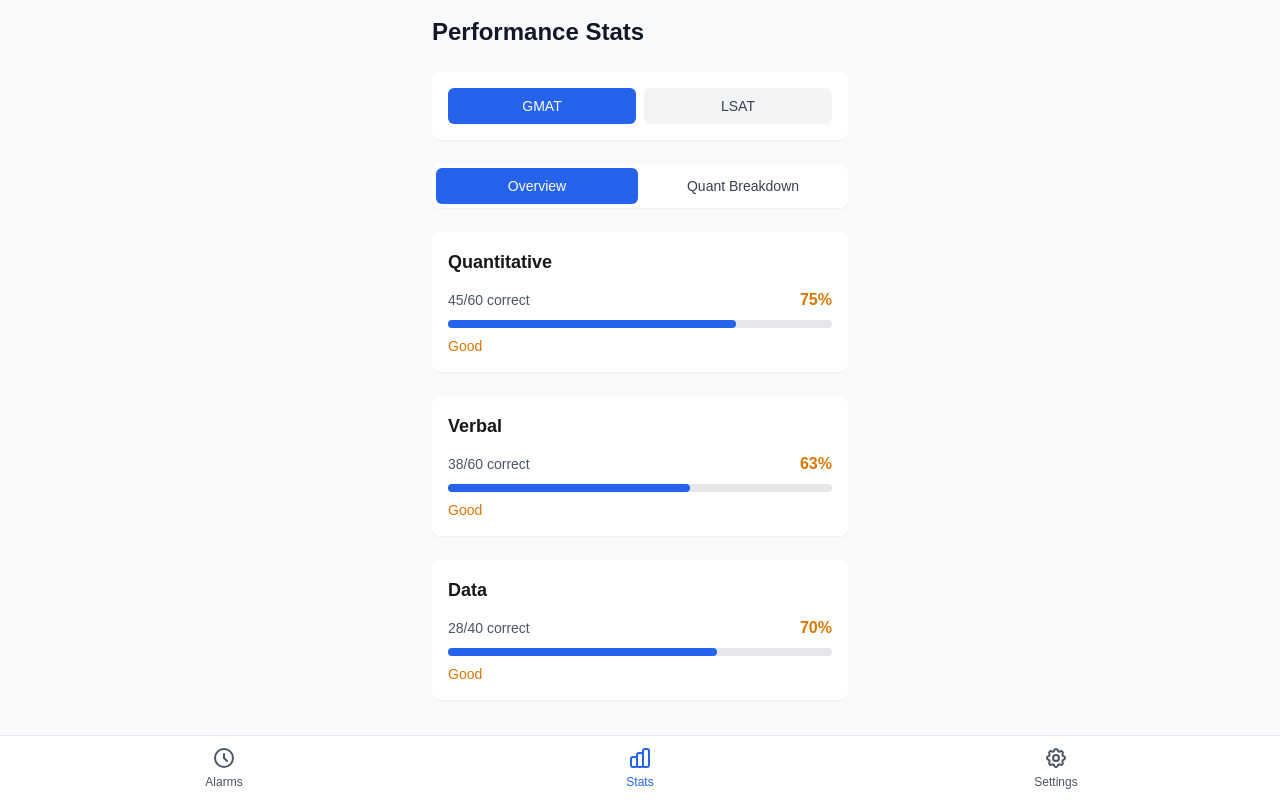
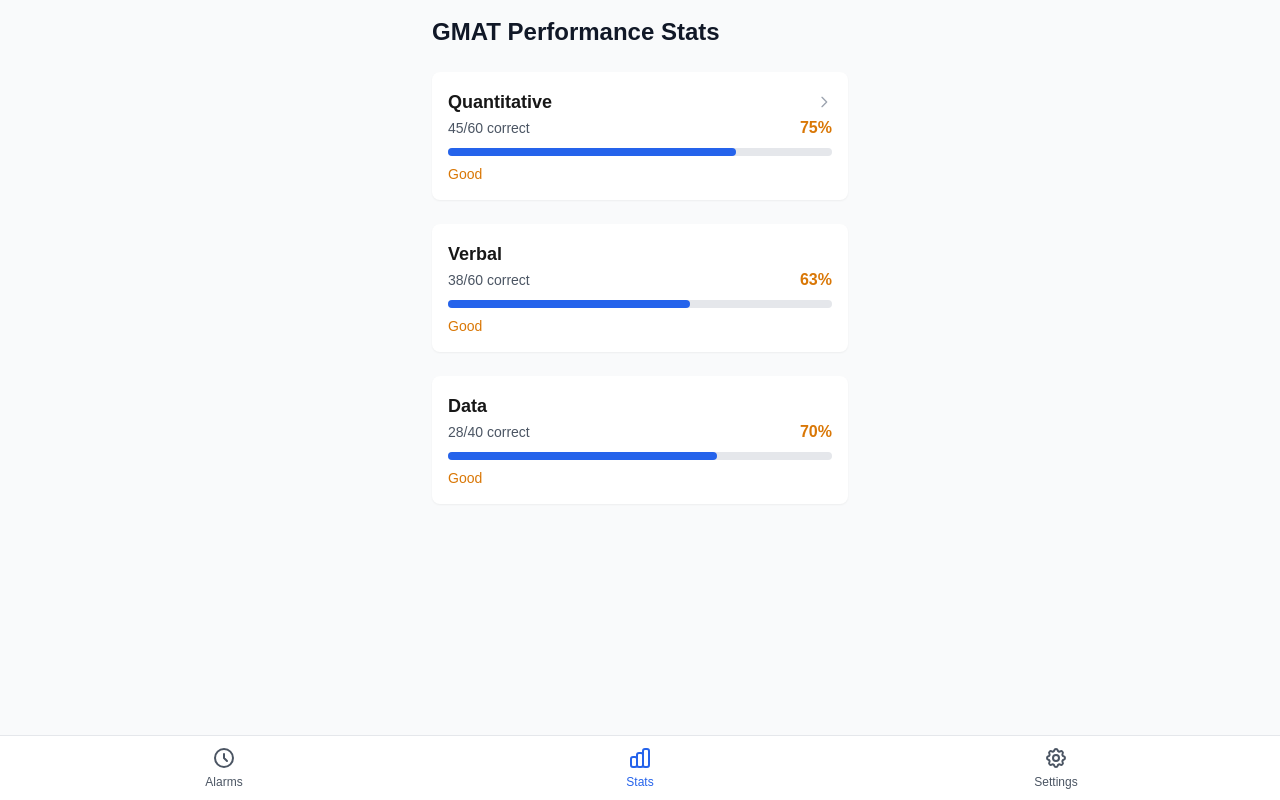
Before and after one commit to kaitlynborvk/Alarm.Prep, a Next.js app: page /stats in a window 1280 px wide. Built offline with nearby package versions, Linux system fonts and the light colour scheme.

Commit message:
Fix exam type case sensitivity issue between settings and stats pages

```diff
--- a/src/app/stats/page.tsx
+++ b/src/app/stats/page.tsx
@@ -1,6 +1,6 @@
 "use client";
 
-import React, { useState, useEffect } from 'react';
+import { useState, useEffect } from 'react';
 import BottomNav from '@/components/BottomNav';
 
 // Sample data - in a real app, this would come from a database
@@ -68,19 +68,26 @@
   }
 };
 
-export default function Stats() {
-  const [examType, setExamType] = useState<'gmat' | 'lsat'>('gmat');
-  const [selectedSection, setSelectedSection] = useState<string>('overview');
+export default function StatsPage() {
+  const [examType, setExamType] = useState<'gmat' | 'lsat' | null>(null);
   const [selectedCategory, setSelectedCategory] = useState<string | null>(null);
+  const [selectedSection, setSelectedSection] = useState<string | null>(null);
 
   useEffect(() => {
-    const savedExamType = localStorage.getItem('examType') as 'gmat' | 'lsat';
+    const savedExamType = localStorage.getItem('examType');
+
     if (savedExamType) {
-      setExamType(savedExamType);
+      // Handle both uppercase and lowercase formats
+      const normalizedExamType = savedExamType.toLowerCase() as 'gmat' | 'lsat';
+      setExamType(normalizedExamType);
+    } else {
+      // Default to GMAT if nothing is set
+      setExamType('gmat');
     }
   }, []);
 
   const getStats = () => {
+    if (!examType) return null;
     return examType === 'gmat' ? sampleStats.gmat : sampleStats.lsat;
   };
 
@@ -101,6 +108,19 @@
 
     return (
       <div className="space-y-6">
+        {/* Back button */}
+        <div className="flex items-center mb-4">
+          <button
+            onClick={() => setSelectedSection(null)}
+            className="flex items-center text-blue-600 hover:text-blue-800 transition-colors"
+          >
+            <svg className="w-4 h-4 mr-2" fill="none" stroke="currentColor" viewBox="0 0 24 24">
+              <path strokeLinecap="round" strokeLinejoin="round" strokeWidth={2} d="M15 19l-7-7 7-7" />
+            </svg>
+            Back to Overview
+          </button>
+        </div>
+
         {/* Overall Quant Performance */}
         <div className="bg-white rounded-lg p-4 shadow-sm">
           <h3 className="text-lg font-semibold mb-3">Overall Quantitative</h3>
@@ -188,12 +208,22 @@
     );
   };
 
-  const renderSectionStats = (section: string, data: any) => {
+  const renderSectionStats = (section: string, data: any, isClickable: boolean = false) => {
     const percentage = Math.round((data.correct / data.total) * 100);
 
     return (
-      <div className="bg-white rounded-lg p-4 shadow-sm">
-        <h3 className="text-lg font-semibold mb-3 capitalize">{section}</h3>
+      <div
+        className={`bg-white rounded-lg p-4 shadow-sm ${isClickable ? 'cursor-pointer hover:bg-gray-50 transition-colors' : ''}`}
+        onClick={isClickable ? () => setSelectedSection(section) : undefined}
+      >
+        <div className="flex items-center justify-between">
+          <h3 className="text-lg font-semibold capitalize">{section}</h3>
+          {isClickable && (
+            <svg className="w-4 h-4 text-gray-400" fill="none" stroke="currentColor" viewBox="0 0 24 24">
+              <path strokeLinecap="round" strokeLinejoin="round" strokeWidth={2} d="M9 5l7 7-7 7" />
+            </svg>
+          )}
+        </div>
         <div className="flex items-center justify-between mb-2">
           <span className="text-sm text-gray-600">
             {data.correct}/{data.total} correct
@@ -215,100 +245,60 @@
     );
   };
 
-  const renderOverview = () => {
-    const stats = getStats();
+  const renderGMATStats = () => {
+    const stats = sampleStats.gmat;
 
     return (
       <div className="space-y-6">
-        {examType === 'gmat' ? (
-          <>
-            {renderSectionStats('quantitative', (stats as any).quantitative.overall)}
-            {renderSectionStats('verbal', (stats as any).verbal)}
-            {renderSectionStats('data', (stats as any).data)}
-          </>
-        ) : (
-          <>
-            {renderSectionStats('reading', (stats as any).reading)}
-            {renderSectionStats('logical', (stats as any).logical)}
-          </>
-        )}
+        {renderSectionStats('quantitative', stats.quantitative.overall, true)}
+        {renderSectionStats('verbal', stats.verbal)}
+        {renderSectionStats('data', stats.data)}
       </div>
     );
   };
 
+  const renderLSATStats = () => {
+    const stats = sampleStats.lsat;
+
+    return (
+      <div className="space-y-6">
+        {renderSectionStats('reading', stats.reading)}
+        {renderSectionStats('logical', stats.logical)}
+      </div>
+    );
+  };
+
+  if (!examType) {
+    return (
+      <div className="min-h-screen bg-gray-50 pb-20">
+        <div className="max-w-md mx-auto p-4">
+          <h1 className="text-2xl font-bold text-gray-900 mb-6">Performance Stats</h1>
+          <div className="bg-white rounded-lg p-8 text-center shadow-sm">
+            <p className="text-gray-600 mb-4">No exam type selected</p>
+            <p className="text-sm text-gray-500">
+              Go to Settings to select GMAT or LSAT to view your statistics
+            </p>
+          </div>
+        </div>
+        <BottomNav />
+      </div>
+    );
+  }
+
   return (
     <div className="min-h-screen bg-gray-50 pb-20">
       <div className="max-w-md mx-auto p-4">
-        <h1 className="text-2xl font-bold text-gray-900 mb-6">Performance Stats</h1>
-
-        {/* Exam Type Toggle */}
-        <div className="bg-white rounded-lg p-4 shadow-sm mb-6">
-          <div className="flex space-x-2">
-            <button
-              onClick={() => {
-                setExamType('gmat');
-                localStorage.setItem('examType', 'gmat');
-                setSelectedSection('overview');
-                setSelectedCategory(null);
-              }}
-              className={`flex-1 py-2 px-4 rounded-md text-sm font-medium transition-colors ${
-                examType === 'gmat'
-                  ? 'bg-blue-600 text-white'
-                  : 'bg-gray-100 text-gray-700 hover:bg-gray-200'
-              }`}
-            >
-              GMAT
-            </button>
-            <button
-              onClick={() => {
-                setExamType('lsat');
-                localStorage.setItem('examType', 'lsat');
-                setSelectedSection('overview');
-                setSelectedCategory(null);
-              }}
-              className={`flex-1 py-2 px-4 rounded-md text-sm font-medium transition-colors ${
-                examType === 'lsat'
-                  ? 'bg-blue-600 text-white'
-                  : 'bg-gray-100 text-gray-700 hover:bg-gray-200'
-              }`}
-            >
-              LSAT
-            </button>
-          </div>
-        </div>
-
-        {/* Section Tabs */}
-        <div className="bg-white rounded-lg p-1 shadow-sm mb-6">
-          <div className="flex space-x-1">
-            <button
-              onClick={() => setSelectedSection('overview')}
-              className={`flex-1 py-2 px-4 rounded-md text-sm font-medium transition-colors ${
-                selectedSection === 'overview'
-                  ? 'bg-blue-600 text-white'
-                  : 'text-gray-700 hover:bg-gray-100'
-              }`}
-            >
-              Overview
-            </button>
-            {examType === 'gmat' && (
-              <button
-                onClick={() => setSelectedSection('quantitative')}
-                className={`flex-1 py-2 px-4 rounded-md text-sm font-medium transition-colors ${
-                  selectedSection === 'quantitative'
-                    ? 'bg-blue-600 text-white'
-                    : 'text-gray-700 hover:bg-gray-100'
-                }`}
-              >
-                Quant Breakdown
-              </button>
-            )}
-          </div>
-        </div>
+        <h1 className="text-2xl font-bold text-gray-900 mb-6">
+          {examType.toUpperCase()} Performance Stats
+        </h1>
 
         {/* Stats Content */}
         <div className="space-y-4">
-          {selectedSection === 'overview' && renderOverview()}
-          {selectedSection === 'quantitative' && examType === 'gmat' && renderQuantitativeBreakdown()}
+          {selectedSection === 'quantitative' ? (
+            renderQuantitativeBreakdown()
+          ) : (
+            examType === 'gmat' ? renderGMATStats() : renderLSATStats()
+          )}
         </div>
       </div>
 
```
